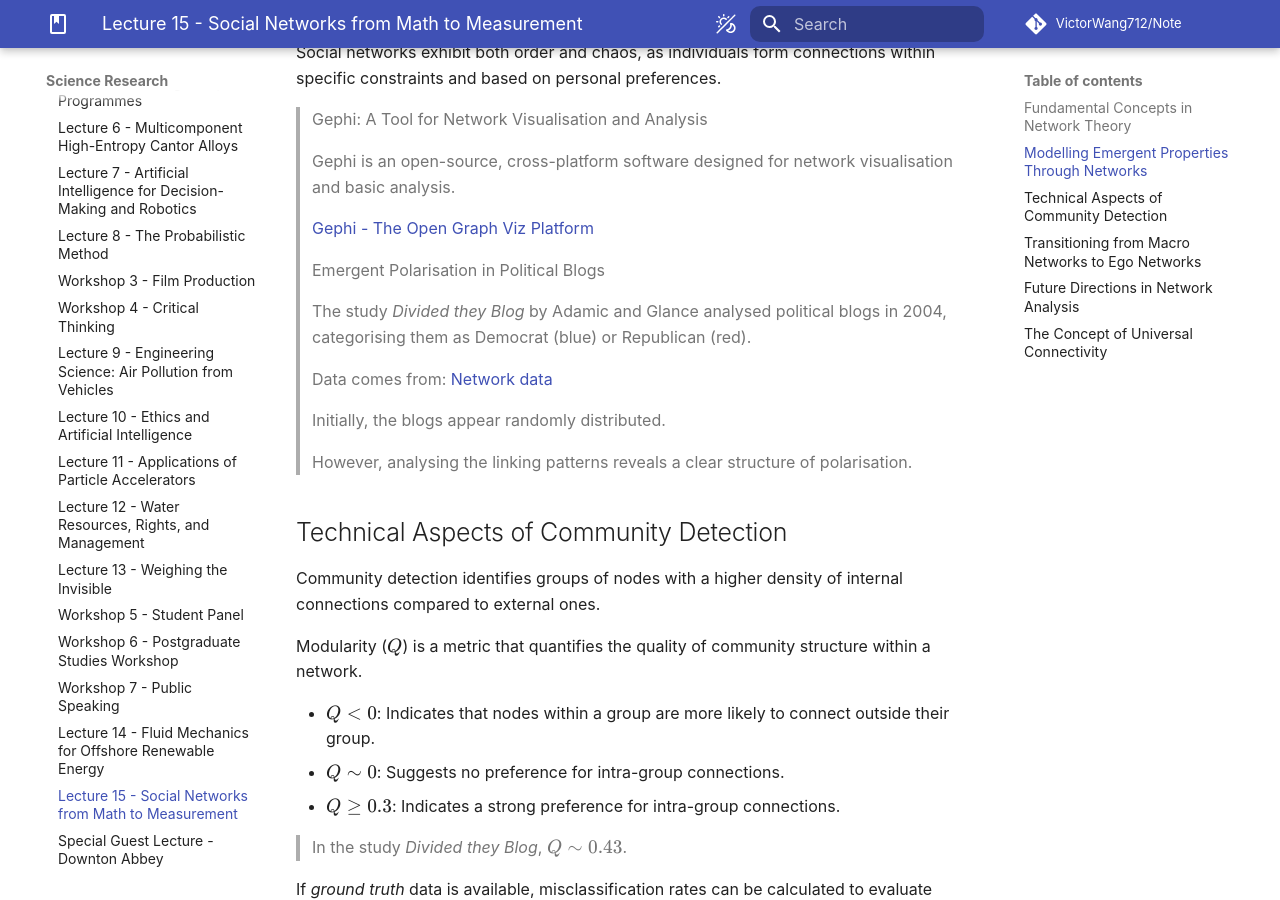
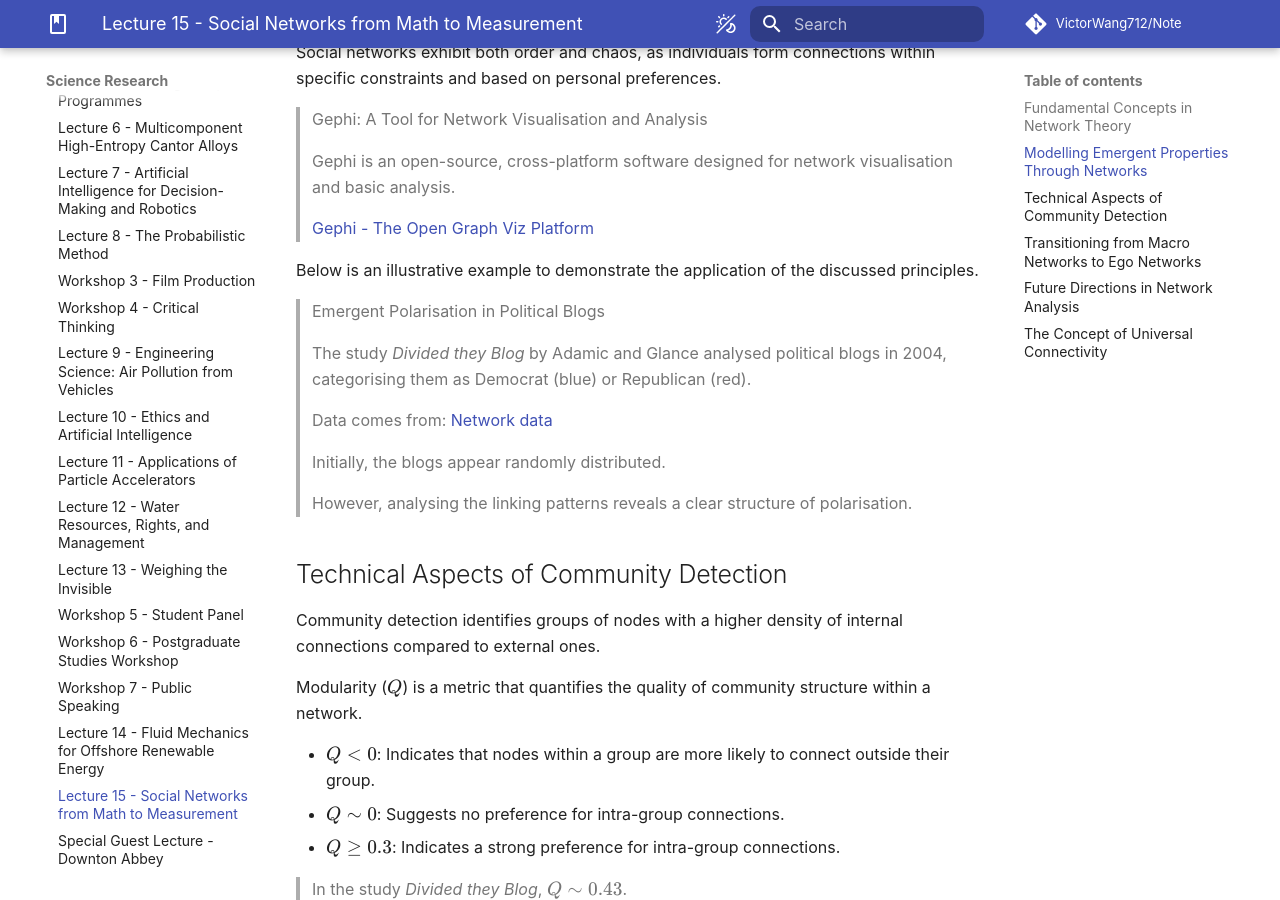
Before and after one commit to VictorWang712/Note, an MkDocs documentation site: the page built from docs/science_research/OPP/lecture_15.md, in a window 1280 px wide and 900 px high, scrolled down 966 px. Built offline with MkDocs 1.6.1 and Material for MkDocs 9.7.7, drawn with Linux system fonts in a browser that asks for light colours; some web fonts are replaced; comment, search, counter and statistics services are not loaded.

Commit message:
docs: Edit OPP Lecture 15

```diff
--- a/docs/science_research/OPP/lecture_15.md
+++ b/docs/science_research/OPP/lecture_15.md
@@ -34,6 +34,8 @@ Social networks exhibit both order and chaos, as individuals form connections wi
 > Gephi is an open-source, cross-platform software designed for network visualisation and basic analysis.
 >
 > [Gephi - The Open Graph Viz Platform](https://gephi.org/)
+
+Below is an illustrative example to demonstrate the application of the discussed principles.
 
 > Emergent Polarisation in Political Blogs
 >
```
